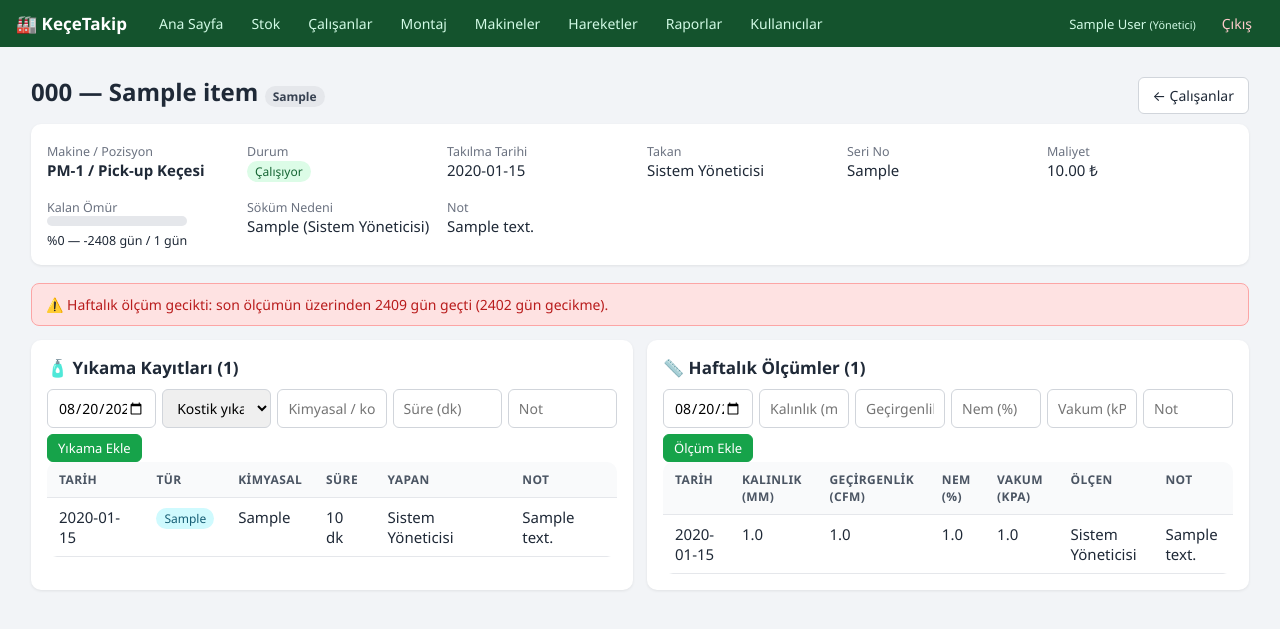
After one commit to mas46050/KeceTakio, a Flask app: page /kece/1 in a window 1280 px wide. The commit adds this page. Shown: the top 629 px of the page. Run offline with Flask 3, Linux system fonts and the light colour scheme; the visitor is signed in with stand-in values (Sample User, id 1); data comes from the database, SQL or seed files in the repository; tables that the repository leaves empty hold one stand-in row (values such as "Sample post").

Commit message:
Yıkama kayıtları ve haftalık ölçüm takibi eklendi
- Takılı her keçe/elek için detay sayfası (yıkama + ölçüm geçmişi)
- Kostik/kimyasal yıkama kayıtları: tarih, kimyasal, süre, yapan kullanıcı
- Haftalık ölçümler: kalınlık, geçirgenlik, nem, vakum + ölçen kullanıcı
- 7 günü aşan ölçümler için ana sayfa ve çalışanlar listesinde gecikme uyarısı
- Çalışanlar listesine son yıkama / son ölçüm sütunları
- Yıkama ve ölçüm işlemleri hareket (audit) kaydına işleniyor

Co-Authored-By: Claude Fable 5 <noreply@anthropic.com>
Claude-Session: https://claude.ai/code/session_0125sHig9JtA9x43w5QkkgM6

```diff
--- a/app.py
+++ b/app.py
@@ -35,11 +35,15 @@ MOVEMENT_TYPES = {
     "GIRIS": "Stok Girişi",
     "MONTAJ": "Montaj (Stoktan Çıkış)",
     "SOKUM": "Söküm",
+    "YIKAMA": "Yıkama",
+    "OLCUM": "Ölçüm",
     "DUZELTME": "Stok Düzeltme",
     "TANIM": "Kart Tanım/Değişiklik",
     "SISTEM": "Sistem",
 }
 REMOVAL_REASONS = ["Normal aşınma", "Hasar / yırtılma", "Kalite problemi", "Deneme", "Diğer"]
+WASH_TYPES = ["Kostik yıkama", "Kimyasal yıkama", "Basınçlı su", "Diğer"]
+MEASUREMENT_INTERVAL_DAYS = 7  # haftalık ölçüm beklenir
 
 
 # ----------------------------------------------------------------------------
@@ -116,6 +120,31 @@ CREATE TABLE IF NOT EXISTS installations (
     installed_by INTEGER REFERENCES users(id),
     removed_by INTEGER REFERENCES users(id),
     note TEXT DEFAULT ''
+);
+
+CREATE TABLE IF NOT EXISTS washes (
+    id INTEGER PRIMARY KEY AUTOINCREMENT,
+    installation_id INTEGER NOT NULL REFERENCES installations(id) ON DELETE CASCADE,
+    wash_date TEXT NOT NULL,
+    wash_type TEXT NOT NULL DEFAULT 'Kostik yıkama',
+    chemical TEXT DEFAULT '',          -- kullanılan kimyasal / konsantrasyon
+    duration_min INTEGER,              -- yıkama süresi (dakika)
+    note TEXT DEFAULT '',
+    user_id INTEGER REFERENCES users(id),
+    created_at TEXT NOT NULL
+);
+
+CREATE TABLE IF NOT EXISTS measurements (
+    id INTEGER PRIMARY KEY AUTOINCREMENT,
+    installation_id INTEGER NOT NULL REFERENCES installations(id) ON DELETE CASCADE,
+    measure_date TEXT NOT NULL,
+    thickness_mm REAL,                 -- kalınlık (mm)
+    permeability_cfm REAL,             -- hava geçirgenliği (CFM)
+    moisture_pct REAL,                 -- nem / rutubet (%)
+    vacuum_kpa REAL,                   -- vakum (kPa)
+    note TEXT DEFAULT '',
+    user_id INTEGER REFERENCES users(id),
+    created_at TEXT NOT NULL
 );
 
 CREATE TABLE IF NOT EXISTS movements (
@@ -258,8 +287,30 @@ def active_installations():
     for r in rows:
         d = dict(r)
         d["life"] = life_info(r["install_date"], r["expected_life_days"])
+        wash = db.execute(
+            "SELECT wash_date, wash_type, COUNT(*) OVER () AS cnt FROM washes"
+            " WHERE installation_id = ? ORDER BY wash_date DESC, id DESC LIMIT 1",
+            (r["id"],)).fetchone()
+        d["last_wash"] = dict(wash) if wash else None
+        meas = db.execute(
+            "SELECT measure_date, COUNT(*) OVER () AS cnt FROM measurements"
+            " WHERE installation_id = ? ORDER BY measure_date DESC, id DESC LIMIT 1",
+            (r["id"],)).fetchone()
+        d["last_measurement"] = dict(meas) if meas else None
+        d["measurement_due"] = _measurement_overdue_days(r["install_date"], meas)
         result.append(d)
     return result
+
+
+def _measurement_overdue_days(install_date_str, last_meas):
+    """Haftalık ölçüm gecikmişse kaç gün geciktiğini döndürür, değilse None."""
+    ref = last_meas["measure_date"] if last_meas else install_date_str
+    try:
+        d0 = datetime.strptime(ref[:10], "%Y-%m-%d").date()
+    except (ValueError, TypeError):
+        return None
+    overdue = (date.today() - d0).days - MEASUREMENT_INTERVAL_DAYS
+    return overdue if overdue > 0 else None
 
 
 # ----------------------------------------------------------------------------
@@ -309,6 +360,7 @@ def dashboard():
         "SELECT * FROM items WHERE stock_qty <= min_stock ORDER BY stock_qty ASC"
     ).fetchall()
     life_warnings = [a for a in actives if a["life"]["cls"] in ("warn", "danger")]
+    measurement_warnings = [a for a in actives if a["measurement_due"]]
     totals = {
         "stock_value": db.execute(
             "SELECT COALESCE(SUM(stock_qty * unit_cost), 0) FROM items").fetchone()[0],
@@ -330,6 +382,7 @@ def dashboard():
     """).fetchall()
     return render_template("dashboard.html", actives=actives, low_stock=low_stock,
                            life_warnings=life_warnings, totals=totals,
+                           measurement_warnings=measurement_warnings,
                            month_cost=month_cost, recent=recent)
 
 
@@ -612,6 +665,127 @@ def sokum(installation_id):
 
 
 # ----------------------------------------------------------------------------
+# Keçe/elek detayı — yıkama ve haftalık ölçüm kayıtları
+# ----------------------------------------------------------------------------
+
+def _get_installation(installation_id):
+    return get_db().execute("""
+        SELECT ins.*, i.code AS item_code, i.name AS item_name, i.category,
+               i.unit_cost, p.name AS position_name, m.name AS machine_name,
+               u1.full_name AS installed_by_name, u2.full_name AS removed_by_name
+        FROM installations ins
+        JOIN items i ON i.id = ins.item_id
+        JOIN positions p ON p.id = ins.position_id
+        JOIN machines m ON m.id = p.machine_id
+        LEFT JOIN users u1 ON u1.id = ins.installed_by
+        LEFT JOIN users u2 ON u2.id = ins.removed_by
+        WHERE ins.id = ?
+    """, (installation_id,)).fetchone()
+
+
+@app.route("/kece/<int:installation_id>")
+@login_required
+def kece_detay(installation_id):
+    db = get_db()
+    ins = _get_installation(installation_id)
+    if not ins:
+        abort(404)
+    washes = db.execute("""
+        SELECT w.*, u.full_name AS user_name FROM washes w
+        LEFT JOIN users u ON u.id = w.user_id
+        WHERE w.installation_id = ? ORDER BY w.wash_date DESC, w.id DESC
+    """, (installation_id,)).fetchall()
+    measurements = db.execute("""
+        SELECT ms.*, u.full_name AS user_name FROM measurements ms
+        LEFT JOIN users u ON u.id = ms.user_id
+        WHERE ms.installation_id = ? ORDER BY ms.measure_date DESC, ms.id DESC
+    """, (installation_id,)).fetchall()
+    life = (life_info(ins["install_date"], ins["expected_life_days"])
+            if ins["status"] == "calisiyor" else None)
+    overdue = (_measurement_overdue_days(ins["install_date"],
+                                         measurements[0] if measurements else None)
+               if ins["status"] == "calisiyor" else None)
+    return render_template("kece_detay.html", ins=ins, washes=washes,
+                           measurements=measurements, life=life,
+                           wash_types=WASH_TYPES, overdue=overdue,
+                           interval=MEASUREMENT_INTERVAL_DAYS)
+
+
+@app.route("/kece/<int:installation_id>/yikama", methods=["POST"])
+@role_required("admin", "operator")
+def yikama_ekle(installation_id):
+    db = get_db()
+    ins = _get_installation(installation_id)
+    if not ins:
+        abort(404)
+    if ins["status"] != "calisiyor":
+        flash("Sökülmüş bir keçe/elek için yıkama kaydı eklenemez.", "error")
+        return redirect(url_for("kece_detay", installation_id=installation_id))
+    wash_date = request.form.get("wash_date") or date.today().isoformat()
+    wash_type = request.form.get("wash_type") or "Kostik yıkama"
+    chemical = request.form.get("chemical", "").strip()
+    duration = request.form.get("duration_min")
+    note = request.form.get("note", "").strip()
+    db.execute("""INSERT INTO washes (installation_id, wash_date, wash_type, chemical,
+                  duration_min, note, user_id, created_at) VALUES (?,?,?,?,?,?,?,?)""",
+               (installation_id, wash_date, wash_type, chemical,
+                int(duration) if duration else None, note,
+                session["user_id"], now_str()))
+    log_movement("YIKAMA", item_id=ins["item_id"], installation_id=installation_id,
+                 note=(f"{ins['machine_name']} / {ins['position_name']} — "
+                       f"{wash_type} ({wash_date})"))
+    db.commit()
+    flash("Yıkama kaydı eklendi.", "success")
+    return redirect(url_for("kece_detay", installation_id=installation_id))
+
+
+@app.route("/kece/<int:installation_id>/olcum", methods=["POST"])
+@role_required("admin", "operator")
+def olcum_ekle(installation_id):
+    db = get_db()
+    ins = _get_installation(installation_id)
+    if not ins:
+        abort(404)
+    if ins["status"] != "calisiyor":
+        flash("Sökülmüş bir keçe/elek için ölçüm kaydı eklenemez.", "error")
+        return redirect(url_for("kece_detay", installation_id=installation_id))
+    measure_date = request.form.get("measure_date") or date.today().isoformat()
+
+    def num(field):
+        v = request.form.get(field, "").strip().replace(",", ".")
+        return float(v) if v else None
+
+    thickness = num("thickness_mm")
+    permeability = num("permeability_cfm")
+    moisture = num("moisture_pct")
+    vacuum = num("vacuum_kpa")
+    note = request.form.get("note", "").strip()
+    if thickness is None and permeability is None and moisture is None and vacuum is None:
+        flash("En az bir ölçüm değeri girmelisiniz.", "error")
+        return redirect(url_for("kece_detay", installation_id=installation_id))
+    db.execute("""INSERT INTO measurements (installation_id, measure_date, thickness_mm,
+                  permeability_cfm, moisture_pct, vacuum_kpa, note, user_id, created_at)
+                  VALUES (?,?,?,?,?,?,?,?,?)""",
+               (installation_id, measure_date, thickness, permeability, moisture,
+                vacuum, note, session["user_id"], now_str()))
+    parts = []
+    if thickness is not None:
+        parts.append(f"kalınlık {thickness} mm")
+    if permeability is not None:
+        parts.append(f"geçirgenlik {permeability} CFM")
+    if moisture is not None:
+        parts.append(f"nem %{moisture}")
+    if vacuum is not None:
+        parts.append(f"vakum {vacuum} kPa")
+    log_movement("OLCUM", item_id=ins["item_id"], installation_id=installation_id,
+                 note=(f"{ins['machine_name']} / {ins['position_name']} ölçüm "
+                       f"({measure_date}): " + ", ".join(parts)))
+    db.commit()
+    flash("Ölçüm kaydı eklendi.", "success")
+    return redirect(url_for("kece_detay", installation_id=installation_id))
+
+
+# ----------------------------------------------------------------------------
 # Hareketler (audit log)
 # ----------------------------------------------------------------------------
 
--- a/static/style.css
+++ b/static/style.css
@@ -147,6 +147,14 @@ details > summary.btn::-webkit-details-marker { display: none; }
 .tag.montaj { background: #dbeafe; color: #1e40af; }
 .tag.tanim { background: #ede9fe; color: #5b21b6; }
 .tag.sistem { background: #f3f4f6; color: #6b7280; }
+.tag.yikama { background: #cffafe; color: #155e75; }
+.tag.olcum { background: #fce7f3; color: #9d174d; }
+
+.detail-grid {
+  display: grid;
+  grid-template-columns: repeat(auto-fit, minmax(180px, 1fr));
+  gap: 14px;
+}
 
 /* Ömür çubuğu */
 .lifebar {
--- /dev/null
+++ b/templates/kece_detay.html
@@ -0,0 +1,102 @@
+{% extends "base.html" %}
+{% block title %}{{ ins.item_code }} Detay{% endblock %}
+{% block content %}
+<div class="page-head">
+  <h1>{{ ins.item_code }} — {{ ins.item_name }} <span class="tag">{{ ins.category }}</span></h1>
+  <a href="{{ url_for('calisan') }}" class="btn">← Çalışanlar</a>
+</div>
+
+<div class="panel">
+  <div class="detail-grid">
+    <div><small class="muted">Makine / Pozisyon</small><br><strong>{{ ins.machine_name }} / {{ ins.position_name }}</strong></div>
+    <div><small class="muted">Durum</small><br>
+      {% if ins.status == 'calisiyor' %}<span class="tag ok">Çalışıyor</span>
+      {% else %}<span class="tag danger">Söküldü ({{ ins.removed_date }})</span>{% endif %}
+    </div>
+    <div><small class="muted">Takılma Tarihi</small><br>{{ ins.install_date }}</div>
+    <div><small class="muted">Takan</small><br>{{ ins.installed_by_name or '—' }}</div>
+    <div><small class="muted">Seri No</small><br>{{ ins.serial_no or '—' }}</div>
+    <div><small class="muted">Maliyet</small><br>{{ "%.2f"|format(ins.unit_cost or 0) }} ₺</div>
+    {% if life %}
+    <div><small class="muted">Kalan Ömür</small><br>
+      <div class="lifebar"><div class="fill {{ life.cls }}" style="width: {{ life.pct }}%"></div></div>
+      <small>%{{ life.pct }} — {{ life.remaining }} gün / {{ life.expected }} gün</small>
+    </div>
+    {% endif %}
+    {% if ins.removal_reason %}
+    <div><small class="muted">Söküm Nedeni</small><br>{{ ins.removal_reason }} ({{ ins.removed_by_name or '—' }})</div>
+    {% endif %}
+    {% if ins.note %}
+    <div><small class="muted">Not</small><br>{{ ins.note }}</div>
+    {% endif %}
+  </div>
+</div>
+
+{% if overdue %}
+<div class="flash error">⚠️ Haftalık ölçüm gecikti: son ölçümün üzerinden {{ interval + overdue }} gün geçti ({{ overdue }} gün gecikme).</div>
+{% endif %}
+
+<div class="panel-row">
+  <div class="panel">
+    <h2>🧴 Yıkama Kayıtları ({{ washes|length }})</h2>
+    {% if ins.status == 'calisiyor' and current_role in ('admin', 'operator') %}
+    <form method="post" action="{{ url_for('yikama_ekle', installation_id=ins.id) }}" class="inline-form">
+      <input type="date" name="wash_date" value="{{ today }}" required title="Yıkama tarihi">
+      <select name="wash_type">
+        {% for w in wash_types %}<option>{{ w }}</option>{% endfor %}
+      </select>
+      <input type="text" name="chemical" placeholder="Kimyasal / konsantrasyon">
+      <input type="number" name="duration_min" min="1" placeholder="Süre (dk)" style="max-width:110px">
+      <input type="text" name="note" placeholder="Not">
+      <button type="submit" class="btn primary small">Yıkama Ekle</button>
+    </form>
+    {% endif %}
+    <table>
+      <tr><th>Tarih</th><th>Tür</th><th>Kimyasal</th><th>Süre</th><th>Yapan</th><th>Not</th></tr>
+      {% for w in washes %}
+      <tr>
+        <td>{{ w.wash_date }}</td>
+        <td><span class="tag yikama">{{ w.wash_type }}</span></td>
+        <td>{{ w.chemical or '—' }}</td>
+        <td>{{ (w.duration_min ~ ' dk') if w.duration_min else '—' }}</td>
+        <td>{{ w.user_name or '—' }}</td>
+        <td>{{ w.note }}</td>
+      </tr>
+      {% else %}
+      <tr><td colspan="6" class="muted">Henüz yıkama kaydı yok.</td></tr>
+      {% endfor %}
+    </table>
+  </div>
+
+  <div class="panel">
+    <h2>📏 Haftalık Ölçümler ({{ measurements|length }})</h2>
+    {% if ins.status == 'calisiyor' and current_role in ('admin', 'operator') %}
+    <form method="post" action="{{ url_for('olcum_ekle', installation_id=ins.id) }}" class="inline-form">
+      <input type="date" name="measure_date" value="{{ today }}" required title="Ölçüm tarihi">
+      <input type="text" name="thickness_mm" placeholder="Kalınlık (mm)" style="max-width:120px">
+      <input type="text" name="permeability_cfm" placeholder="Geçirgenlik (CFM)" style="max-width:140px">
+      <input type="text" name="moisture_pct" placeholder="Nem (%)" style="max-width:100px">
+      <input type="text" name="vacuum_kpa" placeholder="Vakum (kPa)" style="max-width:110px">
+      <input type="text" name="note" placeholder="Not">
+      <button type="submit" class="btn primary small">Ölçüm Ekle</button>
+    </form>
+    {% endif %}
+    <table>
+      <tr><th>Tarih</th><th>Kalınlık (mm)</th><th>Geçirgenlik (CFM)</th><th>Nem (%)</th><th>Vakum (kPa)</th><th>Ölçen</th><th>Not</th></tr>
+      {% for ms in measurements %}
+      <tr>
+        <td>{{ ms.measure_date }}</td>
+        <td>{{ ms.thickness_mm if ms.thickness_mm is not none else '—' }}</td>
+        <td>{{ ms.permeability_cfm if ms.permeability_cfm is not none else '—' }}</td>
+        <td>{{ ms.moisture_pct if ms.moisture_pct is not none else '—' }}</td>
+        <td>{{ ms.vacuum_kpa if ms.vacuum_kpa is not none else '—' }}</td>
+        <td>{{ ms.user_name or '—' }}</td>
+        <td>{{ ms.note }}</td>
+      </tr>
+      {% else %}
+      <tr><td colspan="7" class="muted">Henüz ölçüm kaydı yok.</td></tr>
+      {% endfor %}
+    </table>
+  </div>
+</div>
+{% endblock %}
```
Also changed, not shown: templates/calisan.html (+18 -6 lines), templates/dashboard.html (+19 -0 lines), README.md.
